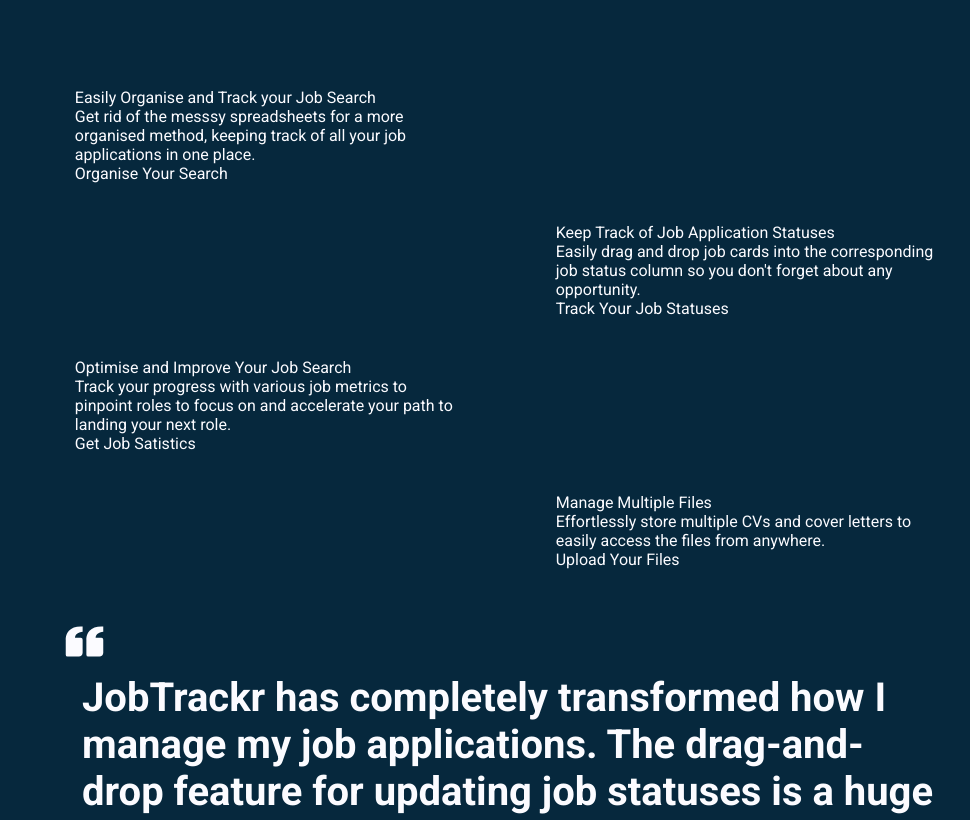
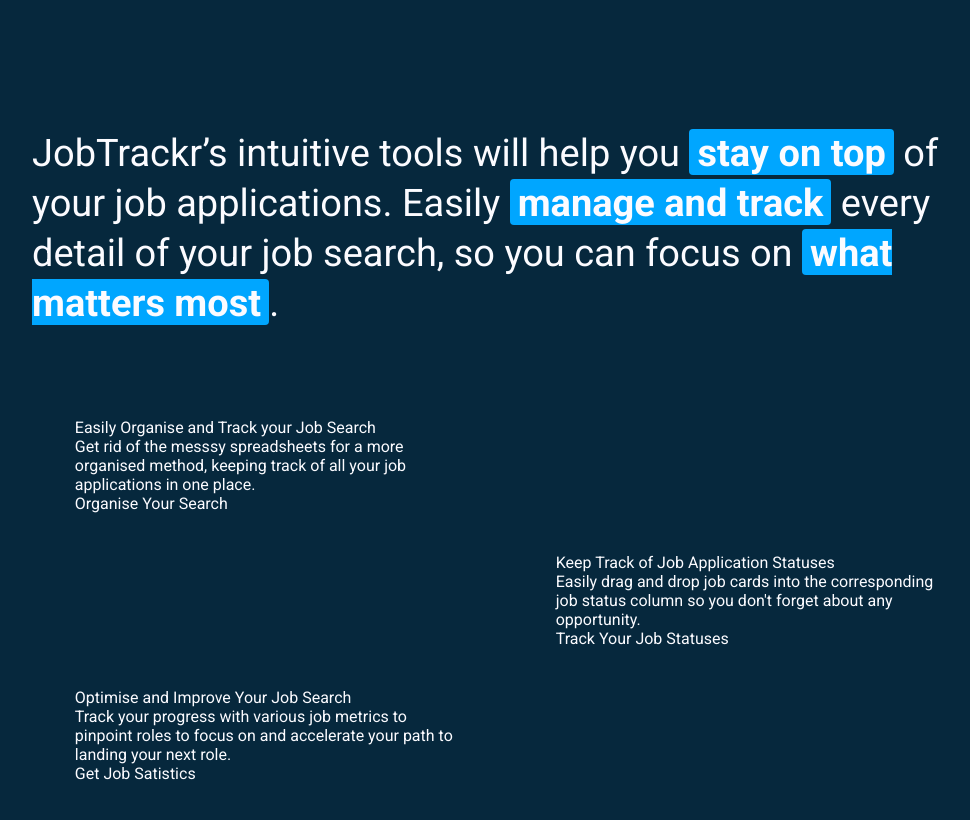
Before and after one commit to jloizel/jobtrackr, a Next.js app: page / in a window 1280 px wide. Shown: the part 1279-2099 px from the top of the page, without its empty margins (128-1098 px from the left). Built offline with nearby package versions, Linux system fonts and the light colour scheme; no server answers; a web font is replaced by a local one.

Commit message:
adding title to homepage

```diff
--- a/src/app/page.module.css
+++ b/src/app/page.module.css
@@ -94,3 +94,16 @@
   color: #00a6ff;
   background-color: transparent;
 }
+
+.title {
+  font-size: 38px;
+  line-height: 50px;
+  padding: 40px 20px;
+}
+
+.title span {
+  font-weight: 600;
+  background-color: #00a6ff;
+  border-radius: 4px;
+  padding: 2px 8px 0 8px;
+}
--- a/src/app/page.tsx
+++ b/src/app/page.tsx
@@ -46,6 +46,9 @@
         </div> */}
       </div>
       <FeaturesBoard/>
+      <div className={styles.title}>
+        JobTrackr’s intuitive tools will help you <span>stay on top</span> of your job applications. Easily <span>manage and track</span> every detail of your job search, so you can focus on <span>what matters most</span>.
+      </div>
       <Features/>
       <Testimonials/>
     </div>
```
